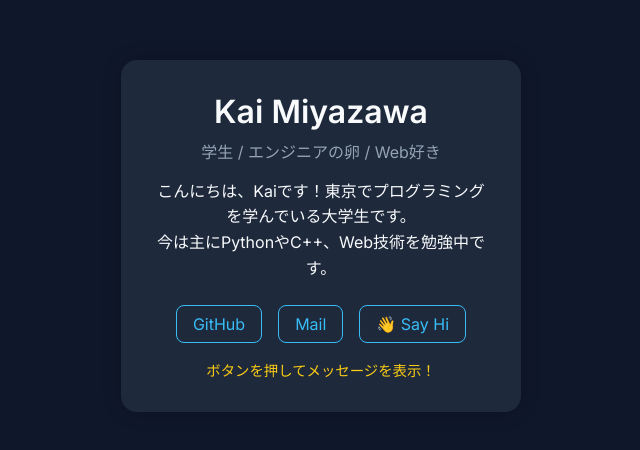
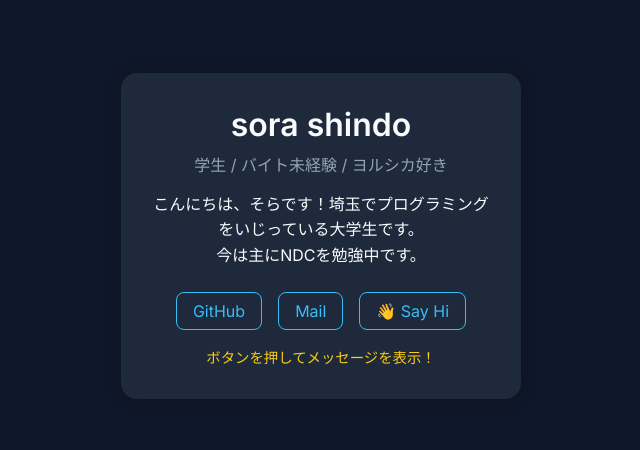
Before and after one commit to kjgiodsaf/kjgiodsaf.github.io, a plain HTML site: page index.html in a window 1280 px wide. Shown: the part 164-614 px from the top of the page, without its empty margins (319-959 px from the left). Drawn offline with Linux system fonts and the light colour scheme.

Commit message:
Update index.html

```diff
--- a/index.html
+++ b/index.html
@@ -3,19 +3,19 @@
 <head>
   <meta charset="UTF-8">
   <meta name="viewport" content="width=device-width, initial-scale=1">
-  <title>Kai's Portfolio</title>
+  <title>sora's Portfolio</title>
   <link rel="stylesheet" href="style.css">
   <link href="https://fonts.googleapis.com/css2?family=Inter:wght@400;600&display=swap" rel="stylesheet">
 </head>
 <body>
   <div class="container">
     <div class="card">
-      <h1>Kai Miyazawa</h1>
-      <p class="subtitle">学生 / エンジニアの卵 / Web好き</p>
+      <h1>sora shindo</h1>
+      <p class="subtitle">学生 / バイト未経験 / ヨルシカ好き</p>
 
       <div class="intro">
-        <p>こんにちは、Kaiです！東京でプログラミングを学んでいる大学生です。<br>
-        今は主にPythonやC++、Web技術を勉強中です。</p>
+        <p>こんにちは、そらです！埼玉でプログラミングをいじっている大学生です。<br>
+        今は主にNDCを勉強中です。</p>
       </div>
 
       <div class="links">
```
